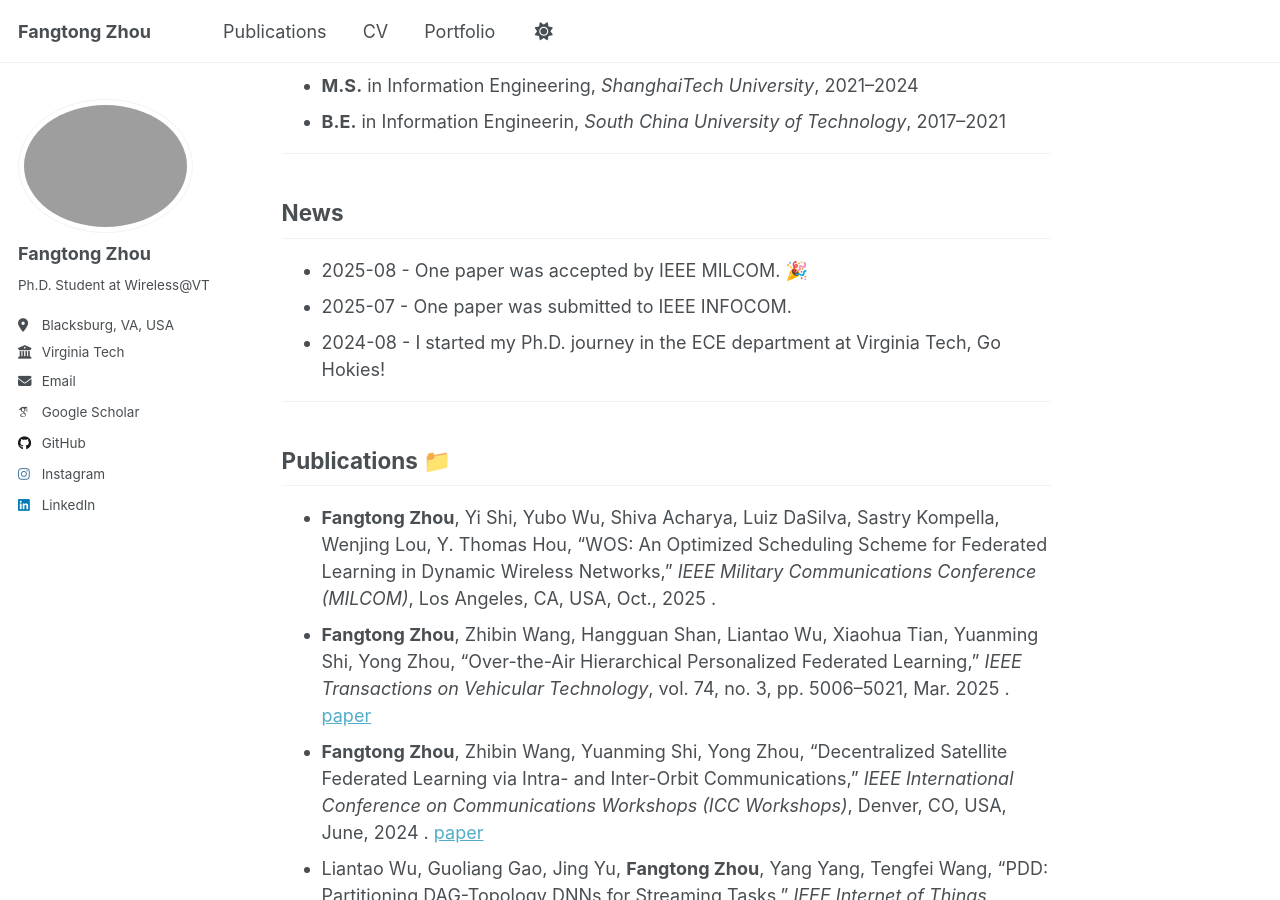
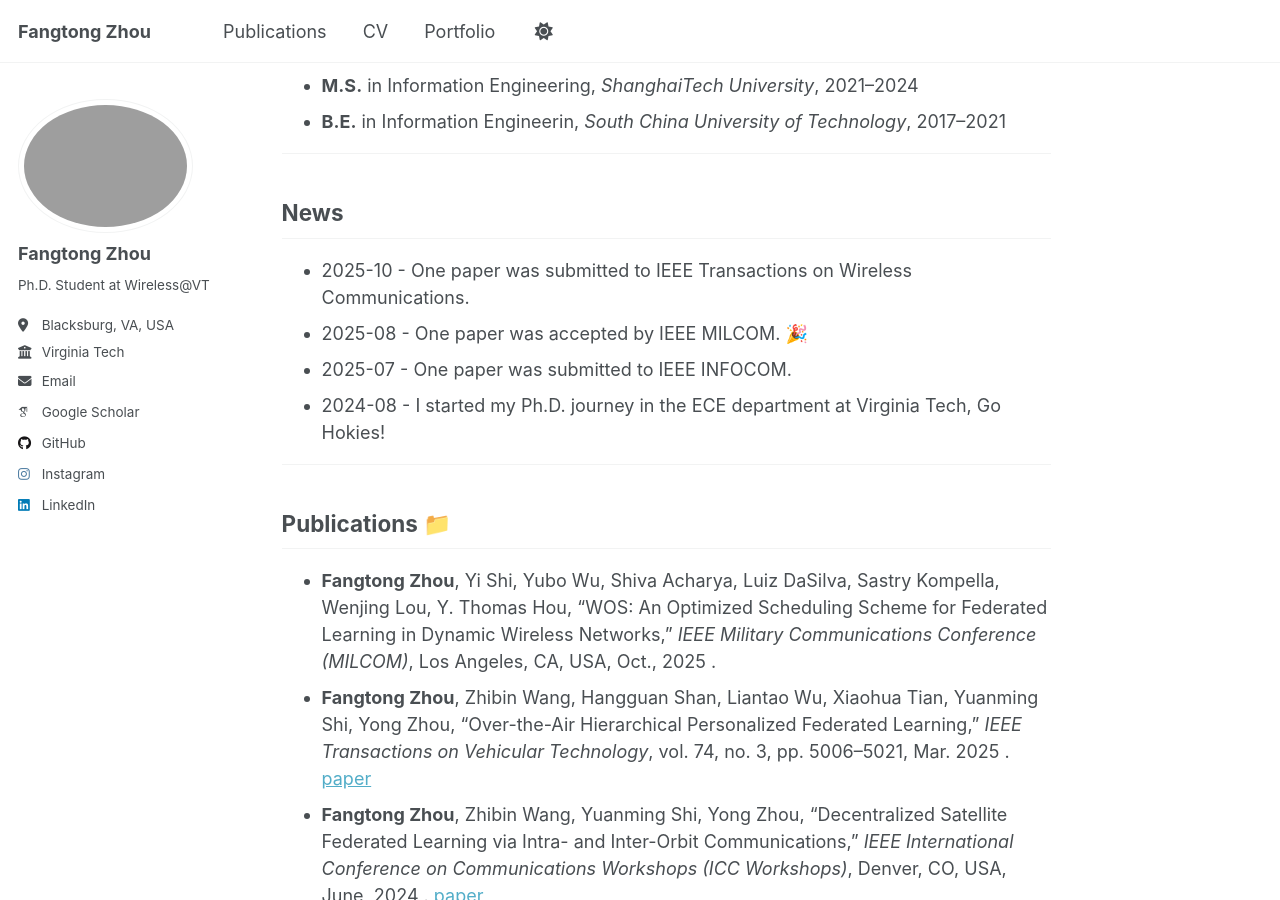
Before and after one commit to frontop137/frontop137.github.io, a Jekyll site: the page built from index.md, in a window 1280 px wide and 900 px high, scrolled down 516 px. Built offline with Jekyll 4.4.1, drawn with Linux system fonts in a browser that asks for light colours; emoji names are drawn with the system emoji font; some web fonts are replaced; a script that is not in the unit is left out; our own code applies the rules of GitHub Pages for plain Markdown files.

Commit message:
Update index.md

```diff
--- a/index.md
+++ b/index.md
@@ -21,6 +21,7 @@ My research focuses on wireless federated learning.
 ---
 
 ## News {#news}
+- 2025-10 - One paper was submitted to IEEE Transactions on Wireless Communications.
 - 2025-08 - One paper was accepted by IEEE MILCOM. :tada:
 - 2025-07 - One paper was submitted to IEEE INFOCOM.
 - 2024-08 - I started my Ph.D. journey in the ECE department at Virginia Tech, Go Hokies!
```
